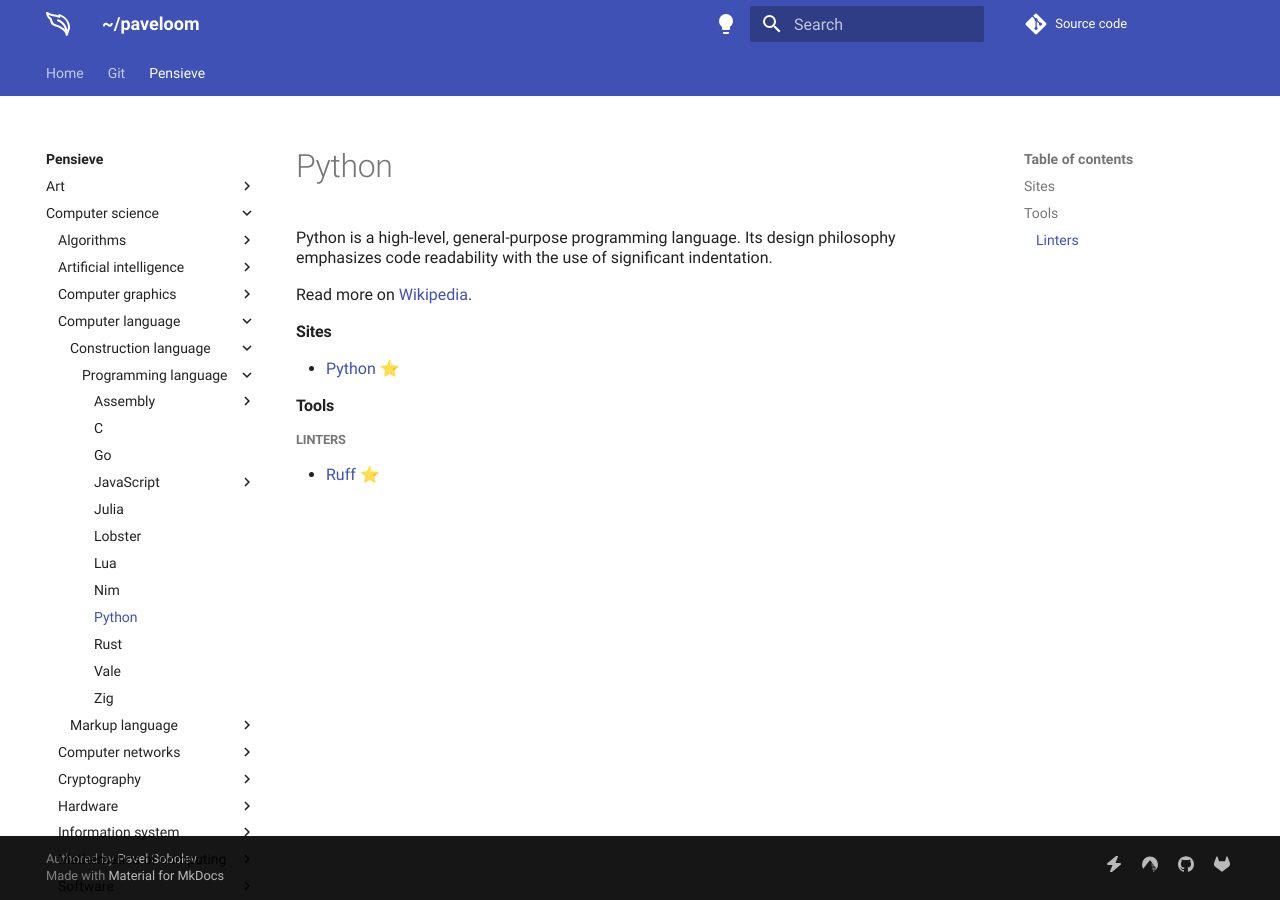
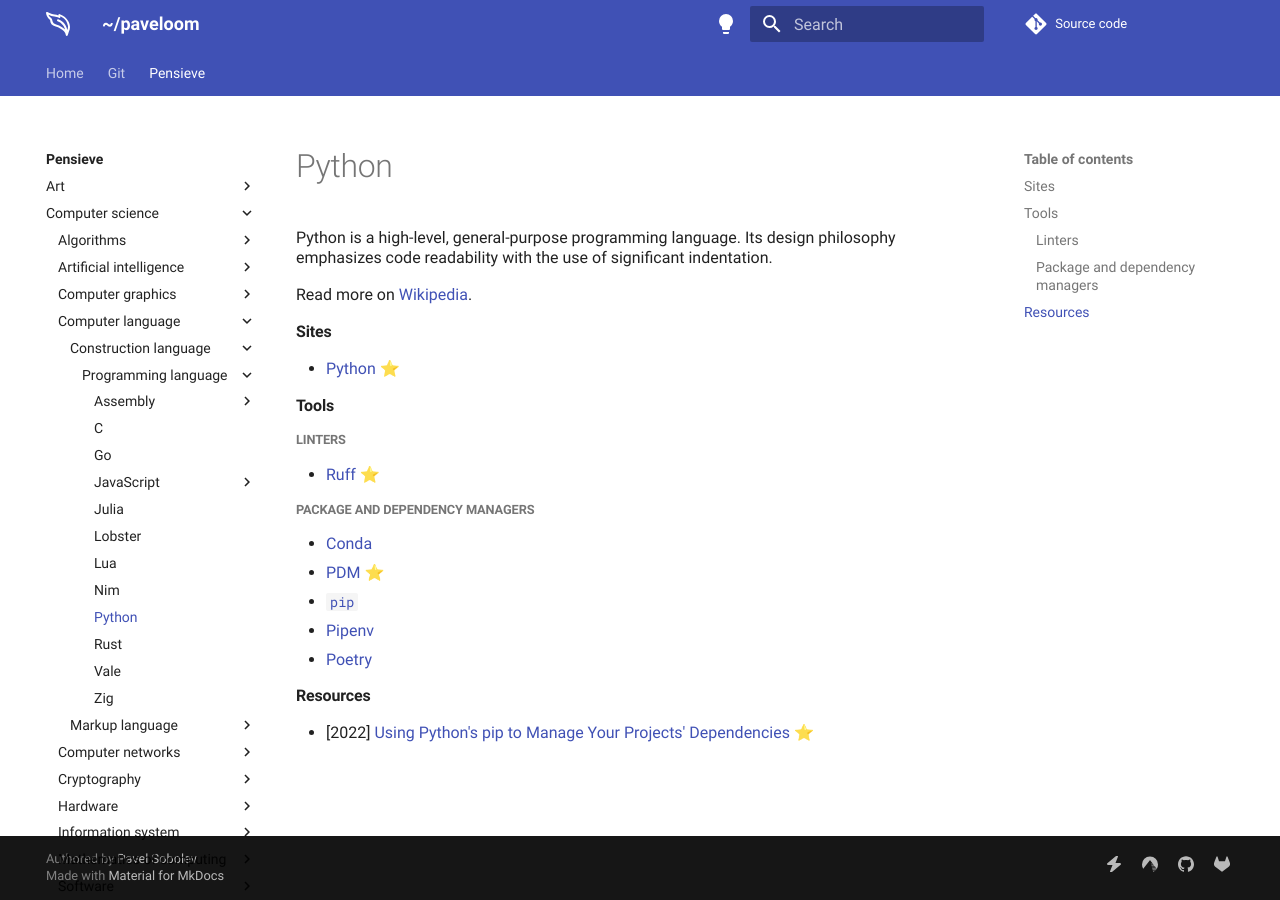
Before and after one commit to paveloom/paveloom.dev, an MkDocs documentation site: the page built from content/pensieve/python.md, in a window 1280 px wide. Built offline with MkDocs 1.6.1 and Material for MkDocs 9.7.7, drawn with Linux system fonts in a browser that asks for light colours; comment, search, counter and statistics services are not loaded.

Commit message:
Pensieve: update the Python page.

```diff
--- a/content/pensieve/python.md
+++ b/content/pensieve/python.md
@@ -11,3 +11,13 @@
 
 ##### Linters
 - [Ruff](https://github.com/charliermarsh/ruff) ⭐
+
+##### Package and dependency managers
+- [Conda](https://conda.io)
+- [PDM](https://pdm.fming.dev) ⭐
+- [`pip`](https://pip.pypa.io)
+- [Pipenv](https://pipenv.pypa.io)
+- [Poetry](https://python-poetry.org)
+
+#### Resources
+- [2022] [Using Python's pip to Manage Your Projects' Dependencies](https://realpython.com/what-is-pip) ⭐
```
